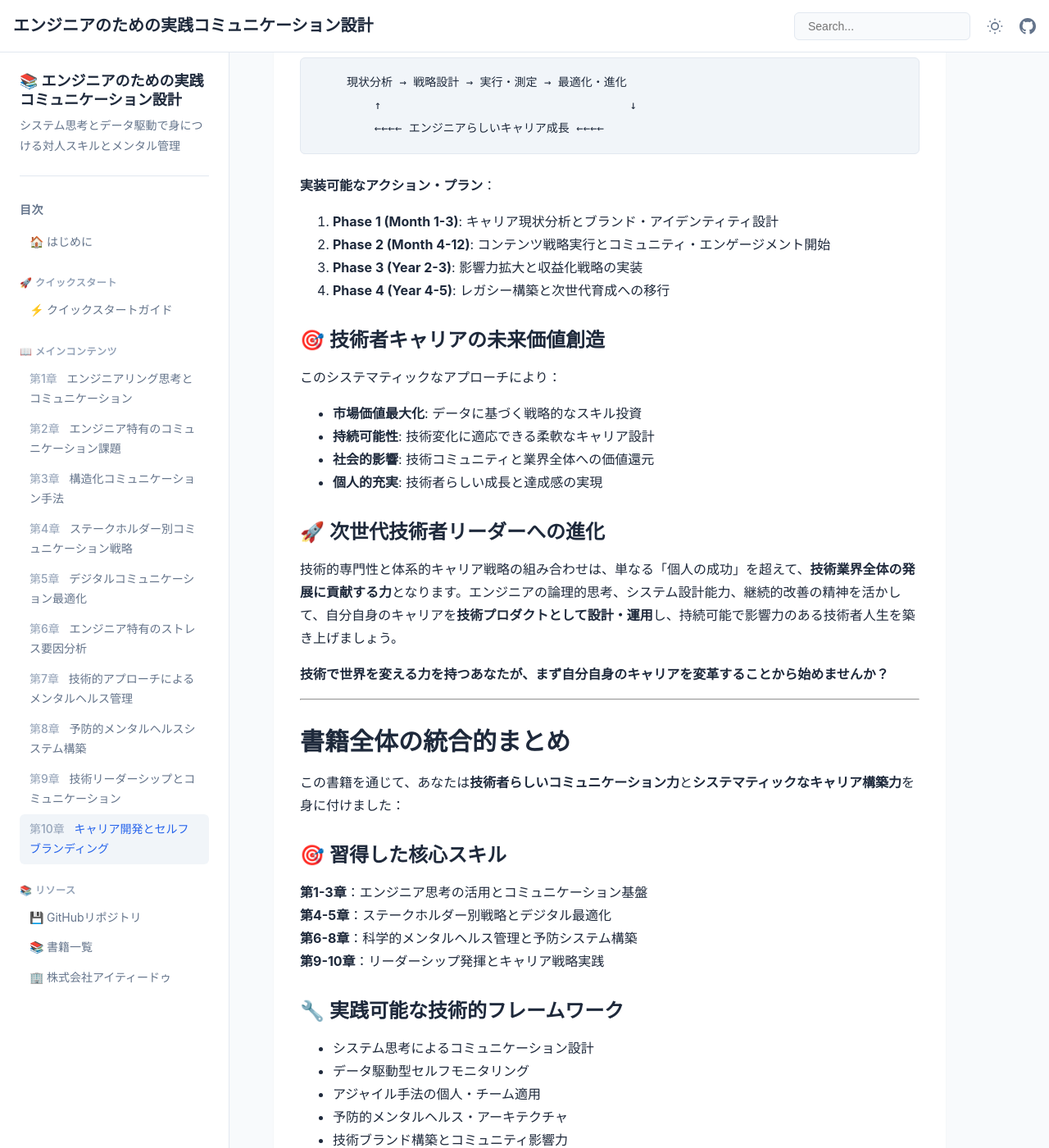
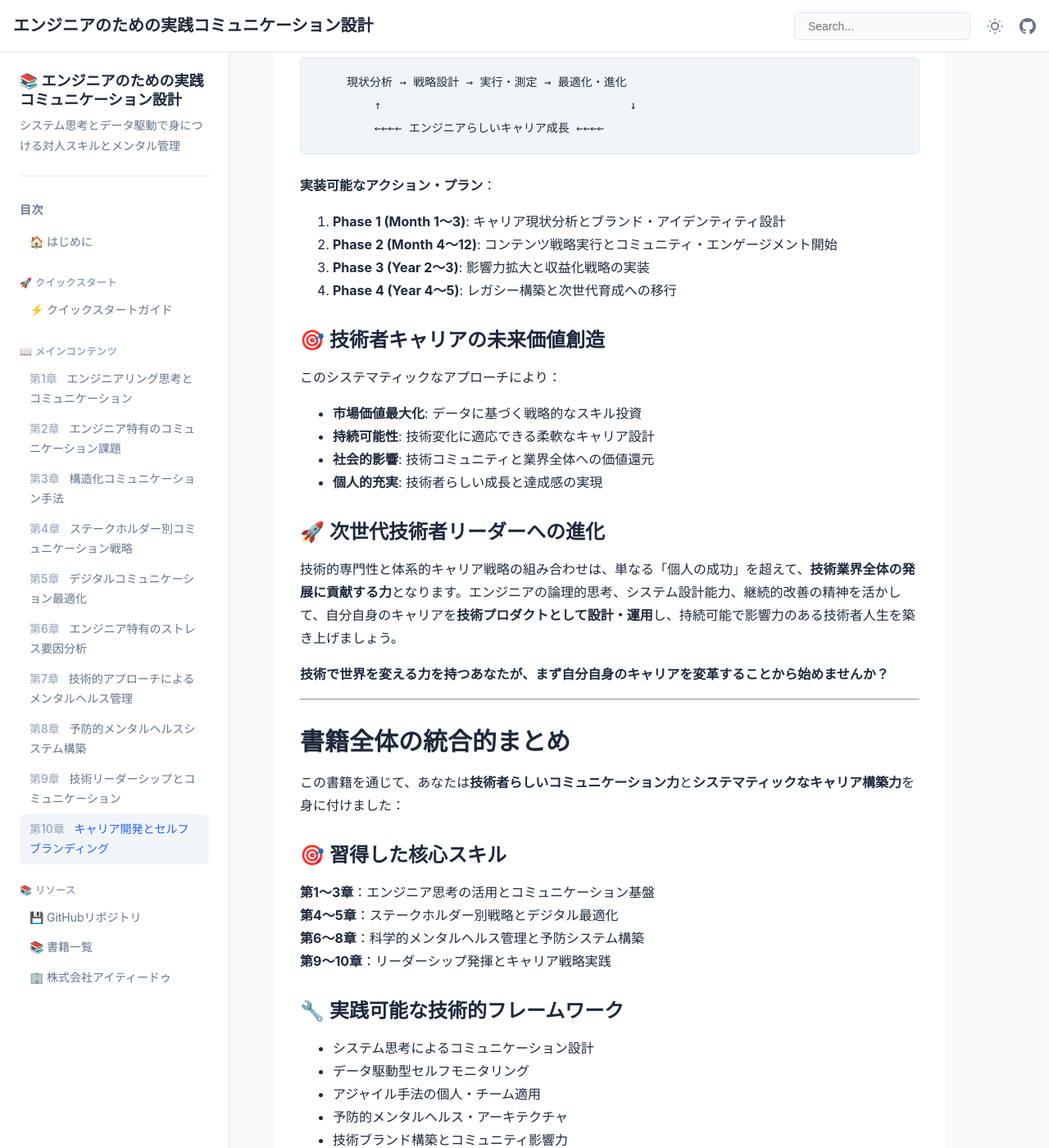
Before and after one commit to itdojp/IT-engineer-communication-book, a Jekyll site: the page built from docs/src/chapter-career-development/index.md, in a window 1280 px wide and 1400 px high, scrolled down 44717 px. Shown: the whole window at 82% size. Built offline with Jekyll 4.4.1, drawn with Linux system fonts in a browser that asks for light colours; some of the changed text lies outside the part shown.

Commit message:
Stage3: 第10章の範囲表記を統一 (#75)
* Stage3: 第10章の範囲表記を統一

* Stage3: 章番号の範囲表記を追加で統一（第10章）

```diff
--- a/docs/src/chapter-career-development/index.md
+++ b/docs/src/chapter-career-development/index.md
@@ -12,7 +12,7 @@ order: 12
 
 **難易度**：★★☆
 **読了時間**：100分
-**前提知識**：第1-8章の統合的理解、技術キャリアの基礎経験
+**前提知識**：第1〜8章の統合的理解、技術キャリアの基礎経験
 
 **習得できるスキル**：
 - [ ] 技術者らしいキャリア戦略を設計・実行できる
@@ -1616,10 +1616,10 @@ class SustainableCareerGrowthSystem:
 
 **実装可能なアクション・プラン**：
 
-1. **Phase 1 (Month 1-3)**: キャリア現状分析とブランド・アイデンティティ設計
-2. **Phase 2 (Month 4-12)**: コンテンツ戦略実行とコミュニティ・エンゲージメント開始
-3. **Phase 3 (Year 2-3)**: 影響力拡大と収益化戦略の実装
-4. **Phase 4 (Year 4-5)**: レガシー構築と次世代育成への移行
+1. **Phase 1 (Month 1〜3)**: キャリア現状分析とブランド・アイデンティティ設計
+2. **Phase 2 (Month 4〜12)**: コンテンツ戦略実行とコミュニティ・エンゲージメント開始
+3. **Phase 3 (Year 2〜3)**: 影響力拡大と収益化戦略の実装
+4. **Phase 4 (Year 4〜5)**: レガシー構築と次世代育成への移行
 
 ### 🎯 技術者キャリアの未来価値創造
 
@@ -1643,10 +1643,10 @@ class SustainableCareerGrowthSystem:
 
 ### 🎯 習得した核心スキル
 
-**第1-3章**：エンジニア思考の活用とコミュニケーション基盤
-**第4-5章**：ステークホルダー別戦略とデジタル最適化
-**第6-8章**：科学的メンタルヘルス管理と予防システム構築
-**第9-10章**：リーダーシップ発揮とキャリア戦略実践
+**第1〜3章**：エンジニア思考の活用とコミュニケーション基盤
+**第4〜5章**：ステークホルダー別戦略とデジタル最適化
+**第6〜8章**：科学的メンタルヘルス管理と予防システム構築
+**第9〜10章**：リーダーシップ発揮とキャリア戦略実践
 
 ### 🔧 実践可能な技術的フレームワーク
 
```
